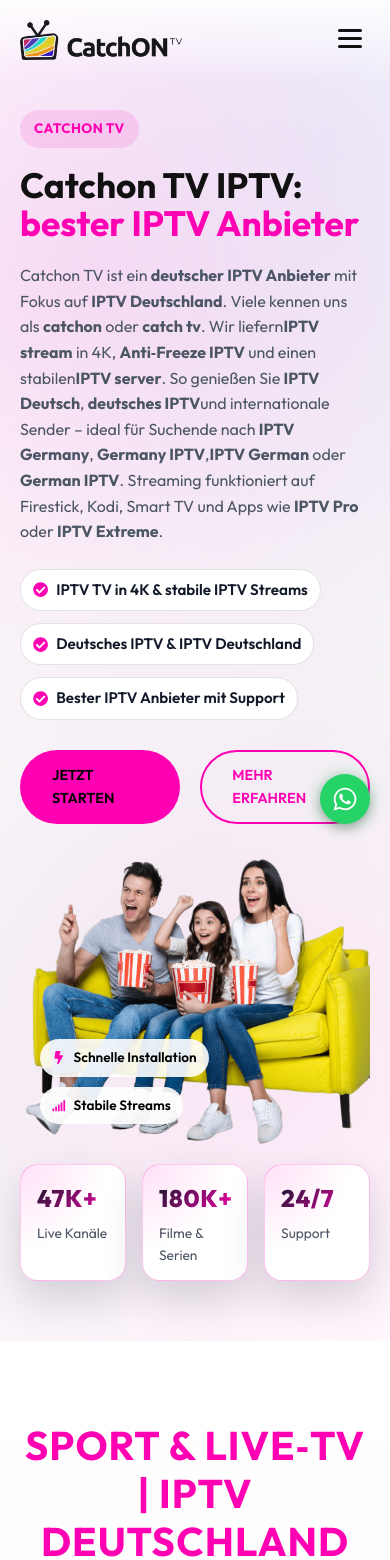
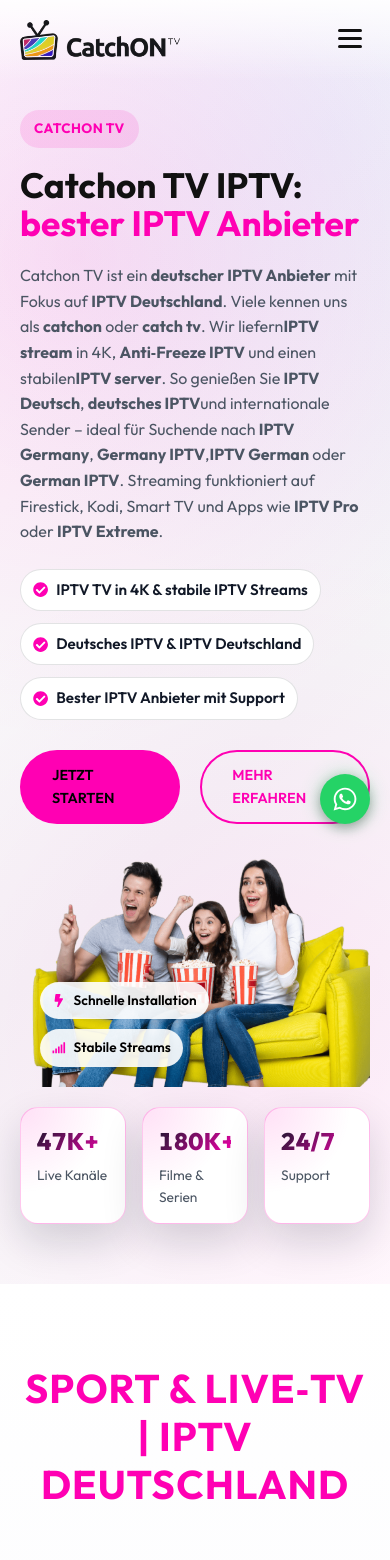
Before and after one commit to Coins4u/catchontv, a Next.js app: page /de in a window 390 px wide. Shown: the top 1560 px of the page. Built offline with nearby package versions, Linux system fonts and the light colour scheme.

Commit message:
Full project update: Performance optimizations and code fixes

```diff
--- a/app/catchontv-style.css
+++ b/app/catchontv-style.css
@@ -104,6 +104,7 @@ h2.section-title {
     top: 0;
     left: 0;
     width: 100%;
+    min-height: 72px;
     padding: 20px 0;
     z-index: 1000;
     background: linear-gradient(to bottom, rgba(255, 255, 255, 0.9), transparent);
@@ -116,8 +117,11 @@ h2.section-title {
 }
 
 .logo {
-    display: flex;
-    align-items: center;
+    display: inline-flex;
+    align-items: center;
+    width: 160px;
+    height: 40px;
+    flex-shrink: 0;
 }
 
 .logo img {
@@ -312,10 +316,15 @@ h2.section-title {
     position: relative;
 }
 
+.hero-card-main {
+    aspect-ratio: 3/2;
+}
+
 .hero-card img {
     width: 100%;
     height: auto;
     display: block;
+    vertical-align: middle;
 }
 
 .hero-card-overlay {
@@ -353,6 +362,7 @@ h2.section-title {
     overflow: hidden;
     border-radius: 18px;
     padding: 14px 16px;
+    min-height: 76px;
     background: radial-gradient(circle at top left, rgba(255, 0, 179, 0.12), transparent 55%), #ffffff;
     border: 1px solid rgba(255, 0, 179, 0.22);
     box-shadow: 0 18px 40px rgba(15, 23, 42, 0.16);
@@ -365,6 +375,8 @@ h2.section-title {
     font-size: 1.5rem;
     font-weight: 800;
     letter-spacing: 0.03em;
+    font-variant-numeric: tabular-nums;
+    min-height: 1.5em;
     background: linear-gradient(135deg, #111827, var(--primary-color));
     -webkit-background-clip: text;
     background-clip: text;
@@ -430,11 +442,13 @@ h2.section-title {
     position: relative;
     border-radius: 28px;
     overflow: hidden;
+    aspect-ratio: 3/2;
 }
 
 .sports-card img {
     width: 100%;
-    height: auto;
+    height: 100%;
+    object-fit: cover;
     display: block;
 }
 
@@ -806,6 +820,7 @@ h2.section-title {
     overflow: hidden;
     transition: var(--transition);
     box-shadow: 0 10px 30px rgba(17, 24, 39, 0.08);
+    min-height: 520px;
 }
 
 .pricing-card:hover {
@@ -1002,11 +1017,15 @@ h2.section-title {
 .footer-logo {
     margin-bottom: 20px;
     display: inline-block;
+    width: 160px;
+    height: 40px;
+    flex-shrink: 0;
 }
 
 .footer-logo img {
-    max-height: 50px;
-    width: auto;
+    width: 160px;
+    height: 40px;
+    object-fit: contain;
 }
 
 .footer-desc {
@@ -2244,8 +2263,10 @@ h2.section-title {
 .payment-methods-img {
     display: block;
     margin: 20px auto 0;
-    max-width: 80%;
-    height: 30px;
+    width: 100%;
+    max-width: 320px;
+    height: auto;
+    aspect-ratio: 320/60;
     object-fit: contain;
     opacity: 1;
 }
@@ -2843,10 +2864,12 @@ h2.section-title {
 }
 
 .device-logo {
-    max-height: 26px;
+    width: 80px;
+    height: 80px;
     max-width: 100%;
     object-fit: contain;
     text-shadow: 0 0 10px rgba(0, 0, 0, 0.5);
+    flex-shrink: 0;
 }
 
 /* Media Queries */
@@ -2882,7 +2905,9 @@ h2.section-title {
     }
 
     .device-logo {
-        max-height: 20px;
+        width: 40px;
+        height: 40px;
+        max-height: 40px;
     }
 
     .line {
@@ -2980,9 +3005,11 @@ h2.section-title {
 }
 
 .device-logo {
-    max-height: 26px;
+    width: 80px;
+    height: 80px;
     max-width: 100%;
     object-fit: contain;
+    flex-shrink: 0;
 }
 
 /* Media Queries */
@@ -3018,7 +3045,9 @@ h2.section-title {
     }
 
     .device-logo {
-        max-height: 20px;
+        width: 40px;
+        height: 40px;
+        max-height: 40px;
     }
 
     .line {
--- a/app/globals.css
+++ b/app/globals.css
@@ -104,6 +104,7 @@ h2.section-title {
     top: 0;
     left: 0;
     width: 100%;
+    min-height: 72px;
     padding: 20px 0;
     z-index: 1000;
     background: linear-gradient(to bottom, rgba(255, 255, 255, 0.9), transparent);
@@ -116,8 +117,11 @@ h2.section-title {
 }
 
 .logo {
-    display: flex;
-    align-items: center;
+    display: inline-flex;
+    align-items: center;
+    width: 160px;
+    height: 40px;
+    flex-shrink: 0;
 }
 
 .logo img {
@@ -312,10 +316,15 @@ h2.section-title {
     position: relative;
 }
 
+.hero-card-main {
+    aspect-ratio: 3/2;
+}
+
 .hero-card img {
     width: 100%;
     height: auto;
     display: block;
+    vertical-align: middle;
 }
 
 .hero-card-overlay {
@@ -353,6 +362,7 @@ h2.section-title {
     overflow: hidden;
     border-radius: 18px;
     padding: 14px 16px;
+    min-height: 76px;
     background: radial-gradient(circle at top left, rgba(255, 0, 179, 0.12), transparent 55%), #ffffff;
     border: 1px solid rgba(255, 0, 179, 0.22);
     box-shadow: 0 18px 40px rgba(15, 23, 42, 0.16);
@@ -365,6 +375,8 @@ h2.section-title {
     font-size: 1.5rem;
     font-weight: 800;
     letter-spacing: 0.03em;
+    font-variant-numeric: tabular-nums;
+    min-height: 1.5em;
     background: linear-gradient(135deg, #111827, var(--primary-color));
     -webkit-background-clip: text;
     background-clip: text;
@@ -430,11 +442,13 @@ h2.section-title {
     position: relative;
     border-radius: 28px;
     overflow: hidden;
+    aspect-ratio: 3/2;
 }
 
 .sports-card img {
     width: 100%;
-    height: auto;
+    height: 100%;
+    object-fit: cover;
     display: block;
 }
 
@@ -806,6 +820,7 @@ h2.section-title {
     overflow: hidden;
     transition: var(--transition);
     box-shadow: 0 10px 30px rgba(17, 24, 39, 0.08);
+    min-height: 520px;
 }
 
 .pricing-card:hover {
@@ -1002,11 +1017,15 @@ h2.section-title {
 .footer-logo {
     margin-bottom: 20px;
     display: inline-block;
+    width: 160px;
+    height: 40px;
+    flex-shrink: 0;
 }
 
 .footer-logo img {
-    max-height: 50px;
-    width: auto;
+    width: 160px;
+    height: 40px;
+    object-fit: contain;
 }
 
 .footer-desc {
@@ -2244,8 +2263,10 @@ h2.section-title {
 .payment-methods-img {
     display: block;
     margin: 20px auto 0;
-    max-width: 80%;
-    height: 30px;
+    width: 100%;
+    max-width: 320px;
+    height: auto;
+    aspect-ratio: 320/60;
     object-fit: contain;
     opacity: 1;
 }
@@ -2843,10 +2864,12 @@ h2.section-title {
 }
 
 .device-logo {
-    max-height: 26px;
+    width: 80px;
+    height: 80px;
     max-width: 100%;
     object-fit: contain;
     text-shadow: 0 0 10px rgba(0, 0, 0, 0.5);
+    flex-shrink: 0;
 }
 
 /* Media Queries */
@@ -2882,7 +2905,9 @@ h2.section-title {
     }
 
     .device-logo {
-        max-height: 20px;
+        width: 40px;
+        height: 40px;
+        max-height: 40px;
     }
 
     .line {
@@ -2980,9 +3005,11 @@ h2.section-title {
 }
 
 .device-logo {
-    max-height: 26px;
+    width: 80px;
+    height: 80px;
     max-width: 100%;
     object-fit: contain;
+    flex-shrink: 0;
 }
 
 /* Media Queries */
@@ -3018,7 +3045,9 @@ h2.section-title {
     }
 
     .device-logo {
-        max-height: 20px;
+        width: 40px;
+        height: 40px;
+        max-height: 40px;
     }
 
     .line {
```
